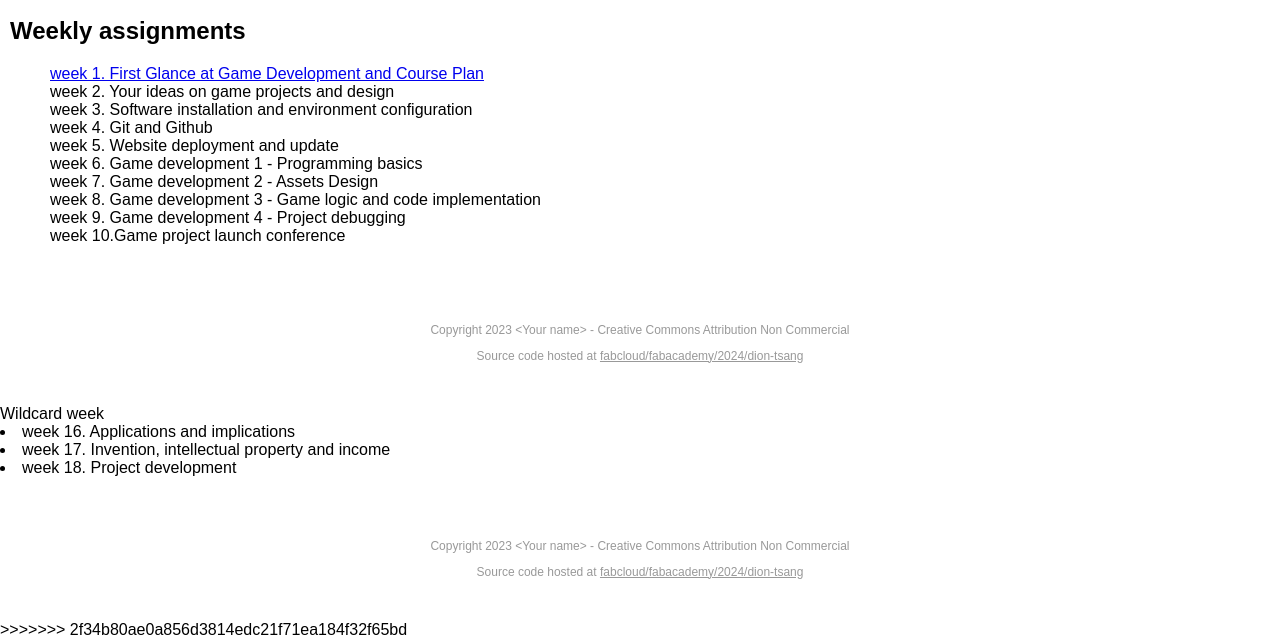
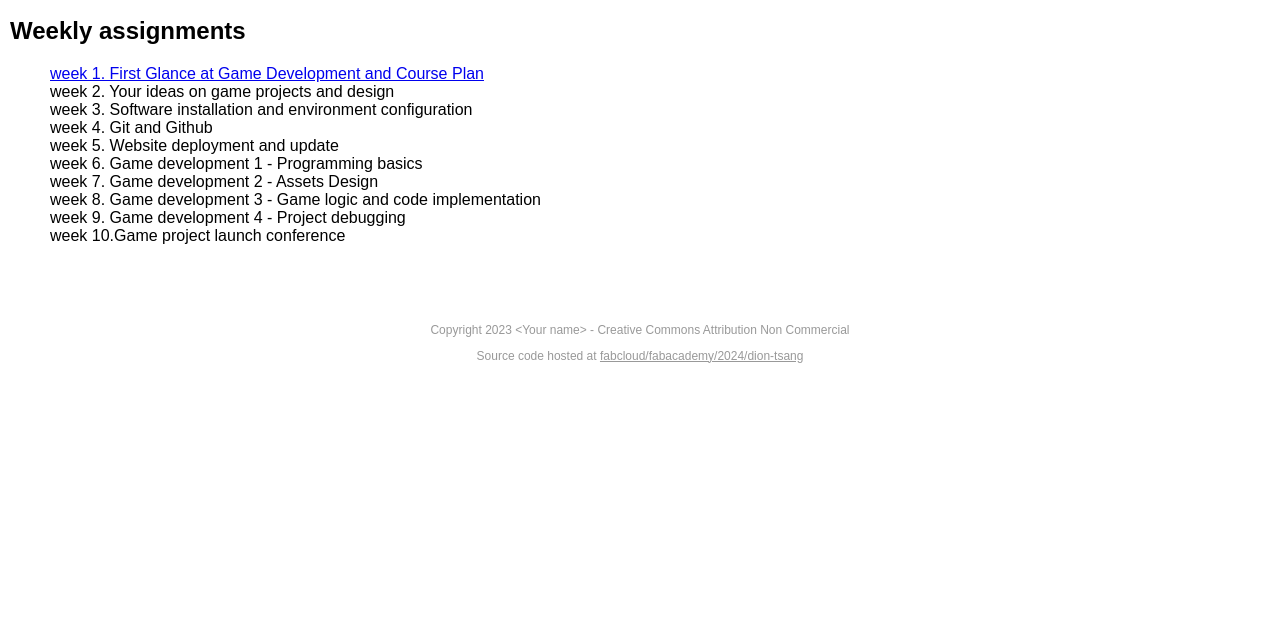
Before and after one commit to ISAHackerClub/StudentTemplate_HTML, a plain HTML site: page index.html in a window 1280 px wide. Shown: the part 176-815 px from the top of the page. Drawn offline with Linux system fonts and the light colour scheme.

Commit message:
modified index.html

```diff
--- a/index.html
+++ b/index.html
@@ -1,7 +1,6 @@
 <!DOCTYPE html>
 <html lang="en-us">
   <head>
-
     <meta charset="UTF-8" />
     <meta name="viewport" content="width=device-width, initial-scale=1.0" />
     <meta name="generator" content="Github Pages" />
@@ -11,7 +10,6 @@
     />
     <title>Your name - ISAGeekClub</title>
     <link rel="stylesheet" href="style.css" />
-
   </head>
   <body>
     <div class="navbar">
@@ -20,8 +18,6 @@
         <a href="final-project.html">Final Project</a>
         <a href="about.html">About me</a>
         <a href="GeekerICan.html">Geeker I Can</a>
-
-
       </div>
     </div>
 
@@ -81,19 +77,5 @@
         >
       </p>
     </footer>
-Wildcard week</li>
-        <li>week 16. Applications and implications</li>
-        <li>week 17. Invention, intellectual property and income</li>
-        <li>week 18. Project development</li>
-      </ol>
-
-    </div>
-
-    <footer>
-      <p>Copyright 2023 &#60;Your name&#62; - Creative Commons Attribution Non Commercial </p>
-      <p>Source code hosted at <a href="https://gitlab.fabcloud.org/academany/fabacademy/2024/labs/chaihuo/students/dion-tsang">fabcloud/fabacademy/2024/dion-tsang</a></p>
-    </footer>
-
->>>>>>> 2f34b80ae0a856d3814edc21f71ea184f32f65bd
   </body>
 </html>
```
